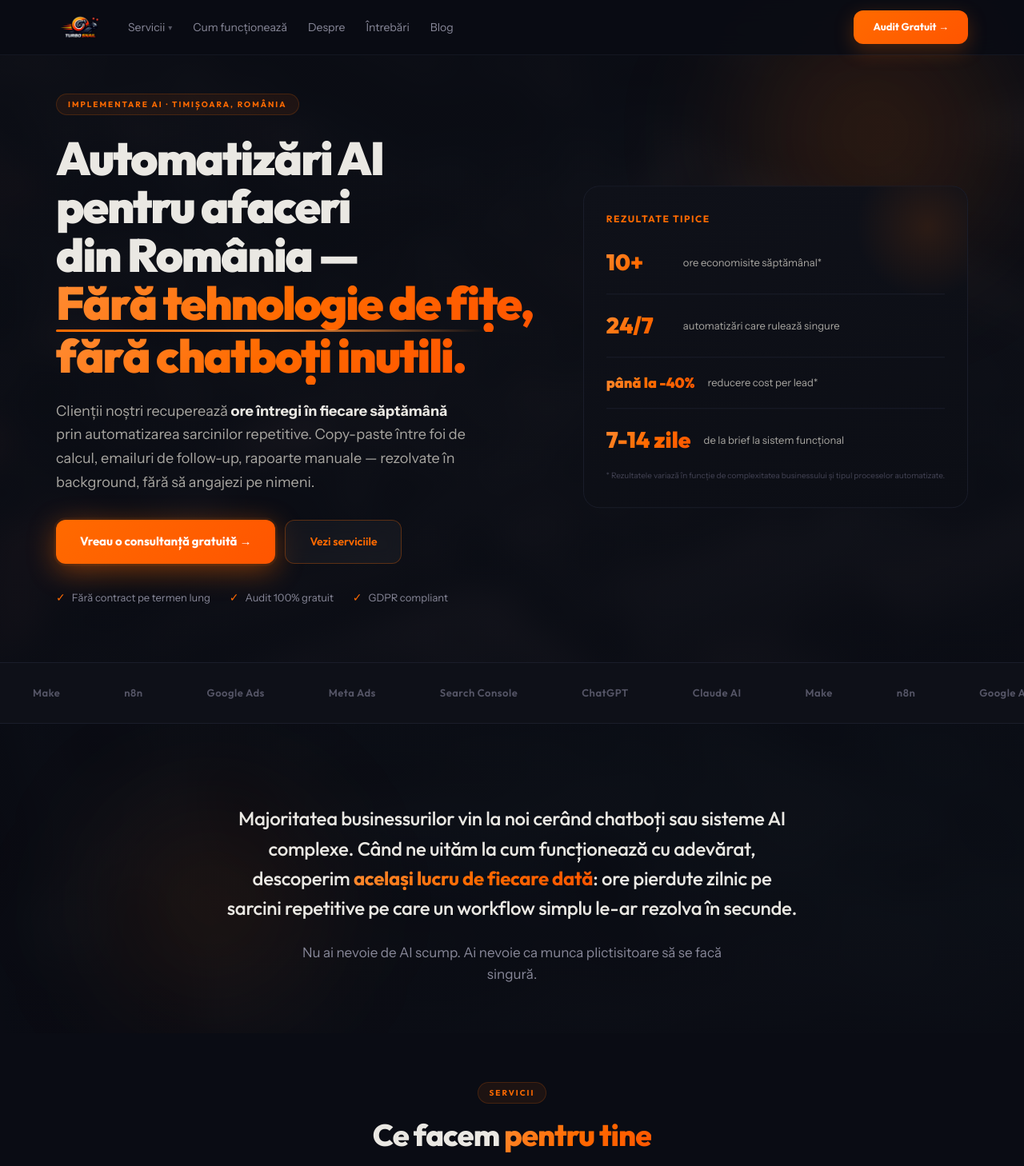
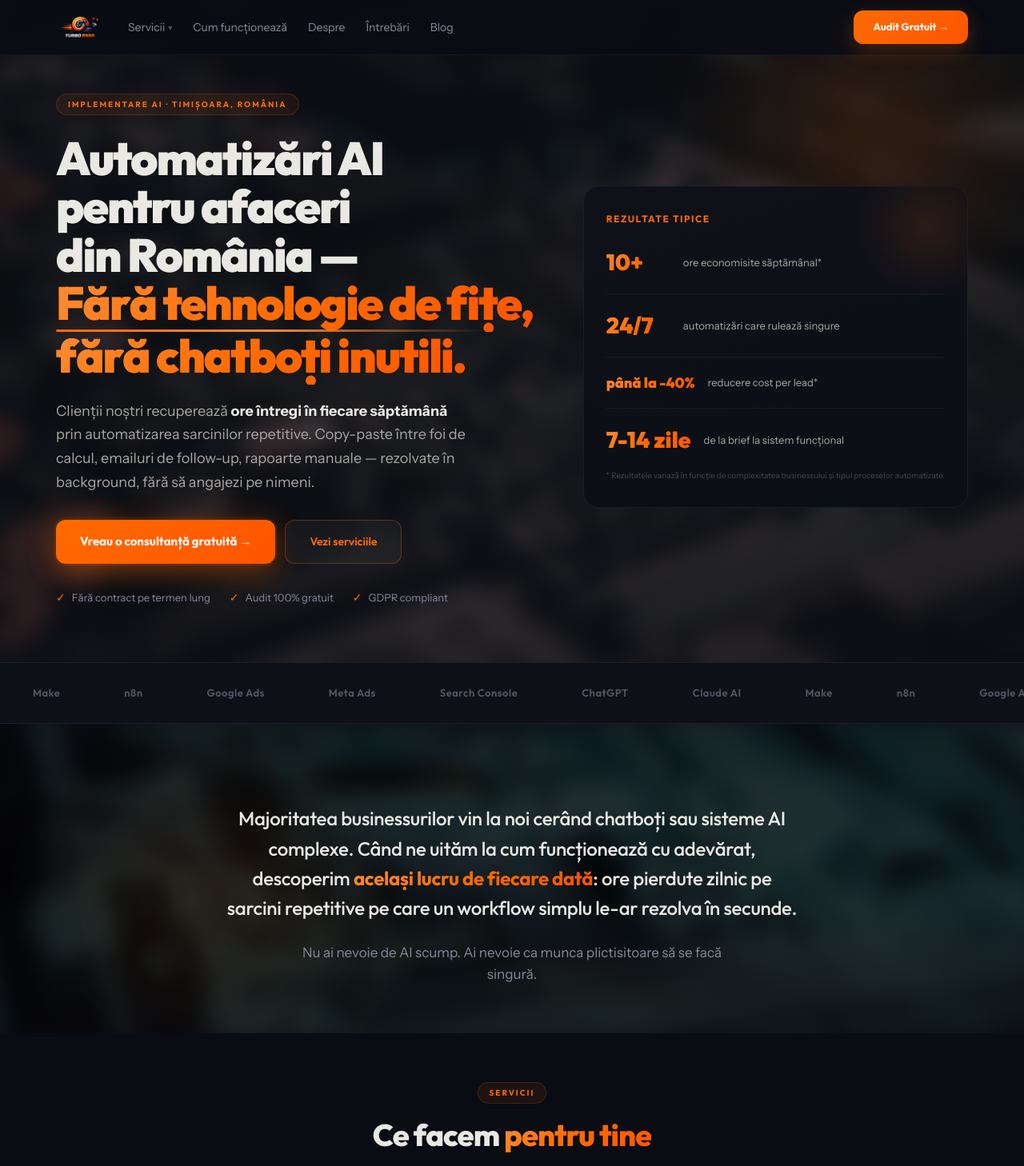
Before and after one commit to danielmoldovan1-create/turbosnail, a Next.js app: page / in a window 1280 px wide. Shown: the top 1458 px of the page at 80% size. Built offline with nearby package versions, Linux system fonts and the light colour scheme.

Commit message:
fix: mareste vizibilitatea background images

```diff
--- a/app/home-client.tsx
+++ b/app/home-client.tsx
@@ -26,7 +26,7 @@ function Fade({ children, delay = 0 }: { children: React.ReactNode; delay?: numb
   );
 }
 
-function BgImage({ src, opacity = 0.18 }: { src: string; opacity?: number }) {
+function BgImage({ src }: { src: string }) {
   return (
     <div style={{ position: "absolute", inset: 0, overflow: "hidden", pointerEvents: "none" }}>
       <img
@@ -36,18 +36,19 @@ function BgImage({ src, opacity = 0.18 }: { src: string; opacity?: number }) {
         style={{
           position: "absolute", inset: 0, width: "100%", height: "100%",
           objectFit: "cover", objectPosition: "center",
-          filter: "blur(18px) saturate(0.7) brightness(0.5)",
-          transform: "scale(1.08)",
-          opacity,
+          filter: "blur(12px) saturate(0.8) brightness(0.35)",
+          transform: "scale(1.06)",
         }}
       />
-      <div style={{ position: "absolute", inset: 0, background: "linear-gradient(180deg, rgba(10,12,20,0.55) 0%, rgba(10,12,20,0.35) 50%, rgba(10,12,20,0.65) 100%)" }} />
-      <div style={{ position: "absolute", top: "-10%", right: "-5%", width: 500, height: 500, background: "radial-gradient(circle, rgba(255,106,0,0.18) 0%, transparent 65%)", filter: "blur(70px)", borderRadius: "50%" }} />
+      {/* dark overlay for text readability */}
+      <div style={{ position: "absolute", inset: 0, background: "linear-gradient(180deg, rgba(10,12,20,0.45) 0%, rgba(10,12,20,0.2) 50%, rgba(10,12,20,0.5) 100%)" }} />
+      {/* orange accent glow */}
+      <div style={{ position: "absolute", top: "-10%", right: "-5%", width: 500, height: 500, background: "radial-gradient(circle, rgba(255,106,0,0.2) 0%, transparent 65%)", filter: "blur(70px)", borderRadius: "50%" }} />
     </div>
   );
 }
 
-function BgImageMid({ src, opacity = 0.14 }: { src: string; opacity?: number }) {
+function BgImageMid({ src }: { src: string }) {
   return (
     <div style={{ position: "absolute", inset: 0, overflow: "hidden", pointerEvents: "none" }}>
       <img
@@ -57,13 +58,12 @@ function BgImageMid({ src, opacity = 0.14 }: { src: string; opacity?: number })
         style={{
           position: "absolute", inset: 0, width: "100%", height: "100%",
           objectFit: "cover", objectPosition: "center",
-          filter: "blur(22px) saturate(0.5) brightness(0.4)",
-          transform: "scale(1.08)",
-          opacity,
+          filter: "blur(14px) saturate(0.7) brightness(0.3)",
+          transform: "scale(1.06)",
         }}
       />
-      <div style={{ position: "absolute", inset: 0, background: "linear-gradient(180deg, rgba(10,12,20,0.6) 0%, rgba(10,12,20,0.4) 50%, rgba(10,12,20,0.7) 100%)" }} />
-      <div style={{ position: "absolute", bottom: "-10%", left: "5%", width: 400, height: 400, background: "radial-gradient(circle, rgba(255,106,0,0.12) 0%, transparent 65%)", filter: "blur(80px)", borderRadius: "50%" }} />
+      <div style={{ position: "absolute", inset: 0, background: "linear-gradient(180deg, rgba(10,12,20,0.5) 0%, rgba(10,12,20,0.25) 50%, rgba(10,12,20,0.55) 100%)" }} />
+      <div style={{ position: "absolute", bottom: "-10%", left: "5%", width: 400, height: 400, background: "radial-gradient(circle, rgba(255,106,0,0.15) 0%, transparent 65%)", filter: "blur(80px)", borderRadius: "50%" }} />
     </div>
   );
 }
@@ -264,7 +264,7 @@ export default function HomeClient() {
 
       {/* HERO */}
       <section id="top" style={{ paddingTop: 116, paddingBottom: 70, position: "relative", overflow: "hidden", minHeight: "90vh", display: "flex", alignItems: "center" }}>
-        <BgImage src="/bg-hero.webp" opacity={0.22} />
+        <BgImage src="/bg-hero.webp" />
         <div className="mx" style={{ position: "relative", zIndex: 2, width: "100%" }}>
           <div className="hero-lay" style={{ display: "flex", flexDirection: "column", gap: 36 }}>
             <div className="hero-l">
@@ -340,7 +340,7 @@ export default function HomeClient() {
 
       {/* INTRO */}
       <section style={{ paddingTop: 100, paddingBottom: 60, position: "relative", overflow: "hidden" }}>
-        <BgImageMid src="/bg-mid.webp" opacity={0.12} />
+        <BgImageMid src="/bg-mid.webp" />
         <div className="mx" style={{ maxWidth: 760, textAlign: "center", position: "relative", zIndex: 2 }}>
           <Fade>
             <p className="hd" style={{ fontSize: 24, lineHeight: 1.55, color: "#eae8e3", fontWeight: 500, letterSpacing: "-0.3px" }}>
@@ -398,7 +398,7 @@ export default function HomeClient() {
 
       {/* COMPARISON */}
       <section style={{ paddingTop: 90, paddingBottom: 90, position: "relative", overflow: "hidden" }}>
-        <BgImageMid src="/bg-hero.webp" opacity={0.15} />
+        <BgImageMid src="/bg-hero.webp" />
         <div className="mx" style={{ maxWidth: 820, position: "relative", zIndex: 2 }}>
           <Fade>
             <div style={{ textAlign: "center", marginBottom: 48 }}>
@@ -464,7 +464,7 @@ export default function HomeClient() {
 
       {/* DESPRE */}
       <section id="despre" style={{ paddingTop: 100, paddingBottom: 100, position: "relative", overflow: "hidden" }}>
-        <BgImage src="/bg-about.webp" opacity={0.18} />
+        <BgImage src="/bg-about.webp" />
         <div className="mx" style={{ position: "relative", zIndex: 2 }}>
           <div className="about-lay" style={{ display: "flex", flexDirection: "column", gap: 48 }}>
             <Fade>
```
